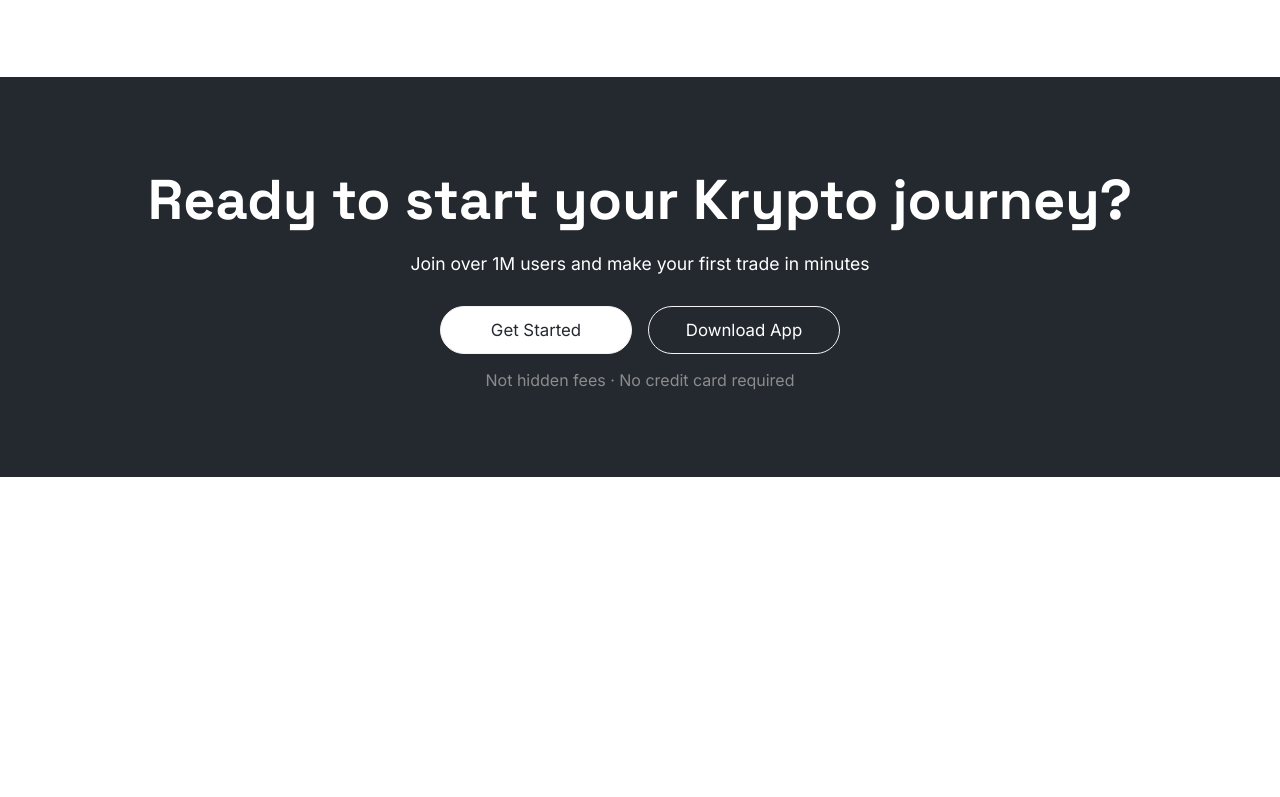
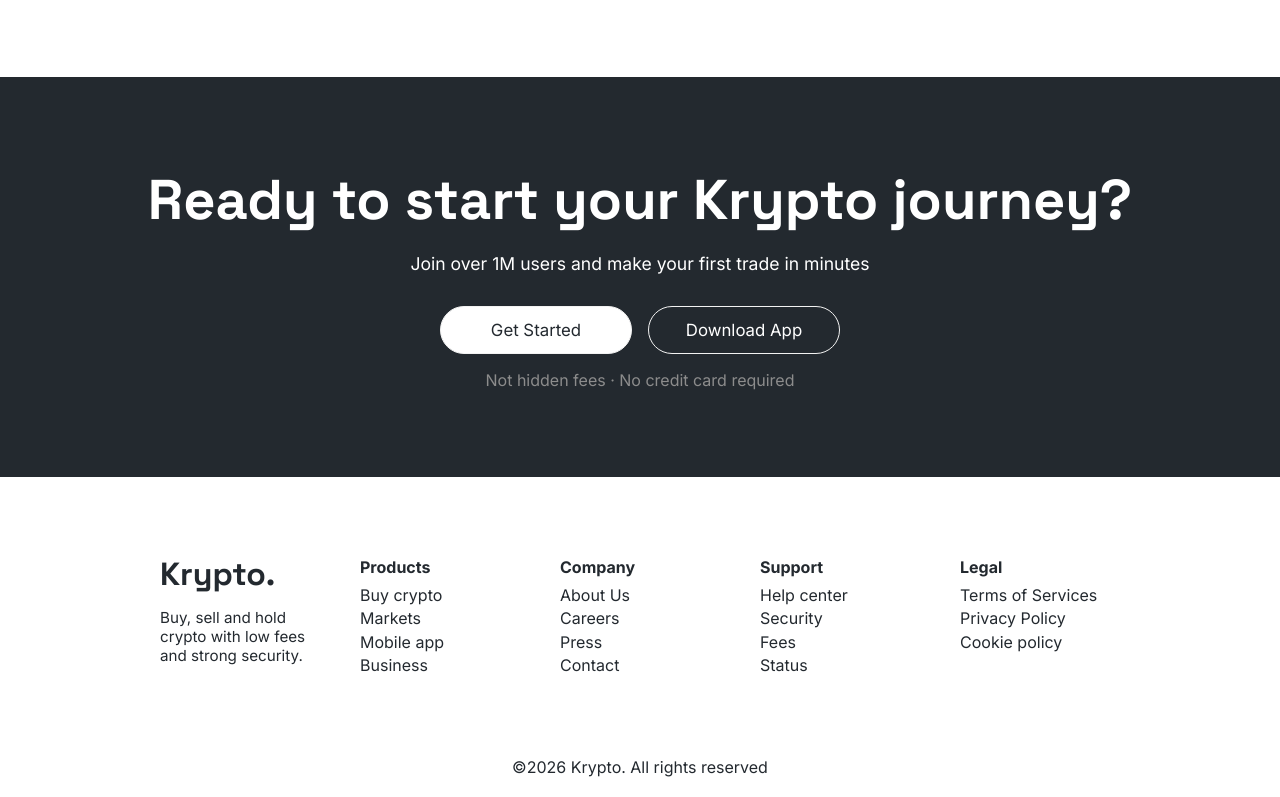
Before and after one commit to KavishekKK/crypto-landing-page, a plain HTML site: page index.html in a window 1280 px wide. Shown: the part 2006-2803 px from the top of the page. Before the commit the page ends 2483 px from the top, so only its background shows below. Drawn offline with Linux system fonts and the light colour scheme.

Commit message:
Footer Section Implementation

```diff
--- a/css/homepage.css
+++ b/css/homepage.css
@@ -334,3 +334,67 @@
     margin-top: 1em;
     color: var(--text-light);
 }
+
+.footer-container
+{
+    width: 100%;
+    height: auto;
+    background-color: var(--bg-primary);
+    padding: 0em 10em;
+}
+.footer-top
+{
+    height: 35vh;
+    display: flex;
+    justify-content: space-between;
+    align-items: center;
+}
+.footer-brand
+{
+    width: 10rem;
+    height: 15vh;
+}
+.footer-brand h2
+{
+    font-family: "Space Grotesk", sans-serif;
+    font-size: 2rem;
+    color: var(--accent-primary);
+    line-height: 1.1;
+    margin-bottom: 0.5em;
+}
+.footer-brand p
+{
+    color: var(--accent-primary);
+    font-size: 0.95rem;
+}
+.footer-col
+{
+    width: 10rem;
+    height: 15vh;
+    display: flex;
+    flex-direction: column;
+}
+.footer-col h4
+{
+    color: var(--accent-primary);
+    margin-bottom: 0.5em;
+}
+.footer-col a
+{
+    color: var(--accent-primary);
+    margin-bottom: 0.2em;
+}
+.footer-col a:active
+{
+    transform: scale(0.99);
+}
+.footer-bottom
+{
+    width: 100%;
+    height: 5vh;
+}
+.footer-bottom p
+{
+    text-align: center;
+    color: var(--accent-primary);
+}
--- a/index.html
+++ b/index.html
@@ -137,5 +137,49 @@
                 </div>
             </section>
         </main>
+
+        <footer class="footer-container">
+            <div class="footer-top">
+                <div class="footer-brand">
+                    <h2>Krypto.</h2>
+                    <p>Buy, sell and hold crypto with low fees and strong security.</p>
+                </div>
+
+                <div class="footer-col">
+                    <h4>Products</h4>
+                    <a href="#">Buy crypto</a>
+                    <a href="#">Markets</a>
+                    <a href="#">Mobile app</a>
+                    <a href="#">Business</a>
+                </div>
+
+                <div class="footer-col">
+                    <h4>Company</h4>
+                    <a href="#">About Us</a>
+                    <a href="#">Careers</a>
+                    <a href="#">Press</a>
+                    <a href="#">Contact</a>
+                </div>
+
+                <div class="footer-col">
+                    <h4>Support</h4>
+                    <a href="#">Help center</a>
+                    <a href="#">Security</a>
+                    <a href="#">Fees</a>
+                    <a href="#">Status</a>
+                </div>
+
+                <div class="footer-col">
+                    <h4>Legal</h4>
+                    <a href="#">Terms of Services</a>
+                    <a href="#">Privacy Policy</a>
+                    <a href="#">Cookie policy</a>
+                </div>
+            </div>
+
+            <div class="footer-bottom">
+                <p>&copy;2026 Krypto. All rights reserved</p>
+            </div>
+        </footer>
     </body>
 </html>
```
